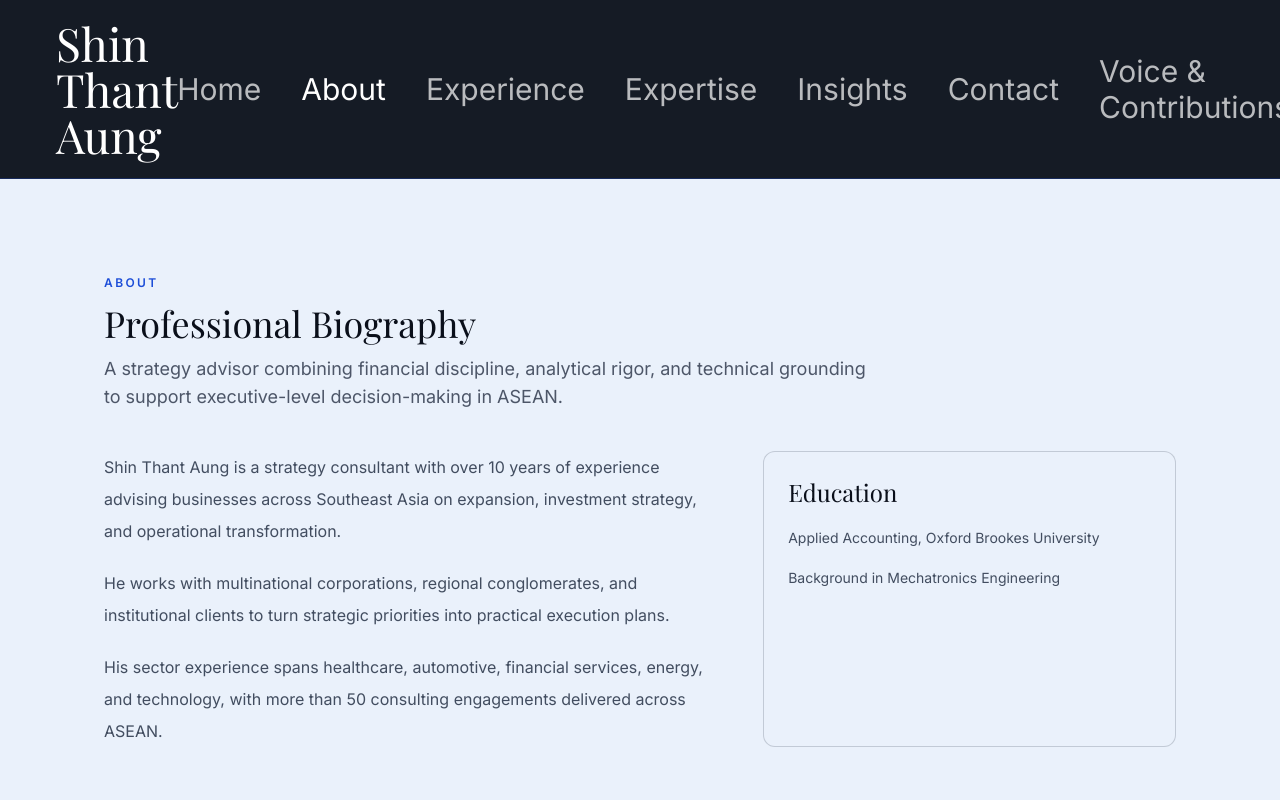
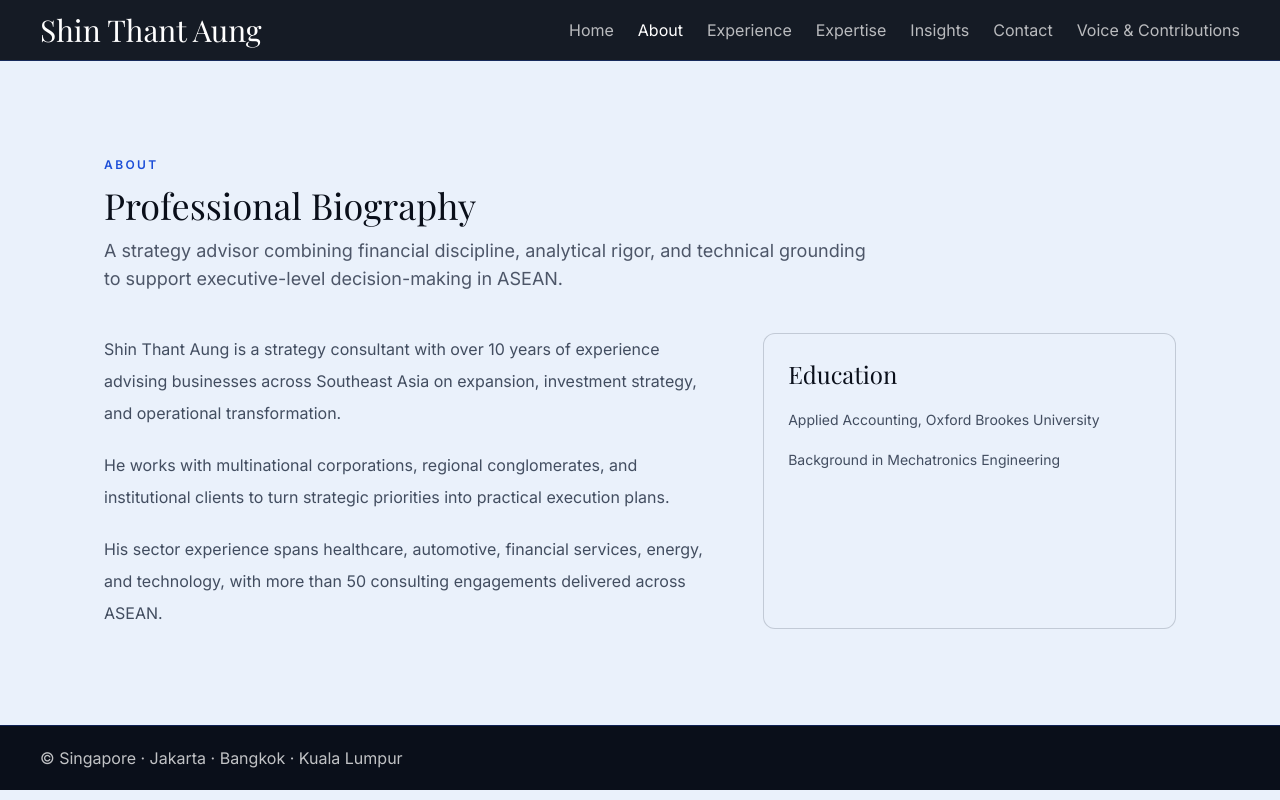
Before and after one commit to macmann/STA-Web, a Next.js app: page /about in a window 1280 px wide. Shown: the top 800 px of the page. Built offline with nearby package versions, Linux system fonts and the light colour scheme; a web font is replaced by a local one.

Commit message:
Reduce header and footer sizing

```diff
--- a/components/Footer.tsx
+++ b/components/Footer.tsx
@@ -1,7 +1,7 @@
 export function Footer() {
   return (
-    <footer className="border-t border-accent/30 bg-ink py-10">
-      <div className="mx-auto w-full max-w-7xl px-8 text-3xl text-white/75 md:px-14">
+    <footer className="border-t border-accent/30 bg-ink py-5">
+      <div className="mx-auto w-full max-w-7xl px-6 text-base text-white/75 md:px-10">
         <p>© Singapore · Jakarta · Bangkok · Kuala Lumpur</p>
       </div>
     </footer>
--- a/components/Navbar.tsx
+++ b/components/Navbar.tsx
@@ -24,17 +24,17 @@ export function Navbar() {
 
   return (
     <header className="sticky top-0 z-40 border-b border-accent/30 bg-ink/95 backdrop-blur">
-      <div className="mx-auto flex w-full max-w-7xl items-center justify-between px-8 py-5 md:px-14">
-        <Link href="/" className="font-serif text-4xl leading-none text-white md:text-[46px]">
+      <div className="mx-auto flex w-full max-w-7xl items-center justify-between px-6 py-3 md:px-10">
+        <Link href="/" className="font-serif text-2xl leading-none text-white md:text-3xl">
           {profile.name}
         </Link>
         <nav>
-          <ul className="hidden items-center gap-10 md:flex">
+          <ul className="hidden items-center gap-6 md:flex">
             {navItems.map(([label, href]) => {
               const active = pathname === href;
               return (
                 <li key={href}>
-                  <Link href={href} className={`text-3xl ${active ? "text-white" : "text-white/70 hover:text-white"}`}>
+                  <Link href={href} className={`text-base ${active ? "text-white" : "text-white/70 hover:text-white"}`}>
                     {label}
                   </Link>
                 </li>
@@ -43,13 +43,13 @@ export function Navbar() {
             <li className="group relative">
               <Link
                 href="/speaking"
-                className={`text-3xl ${pathname.startsWith("/speaking") ? "text-white" : "text-white/70 hover:text-white"}`}
+                className={`text-base ${pathname.startsWith("/speaking") ? "text-white" : "text-white/70 hover:text-white"}`}
               >
                 Voice & Contributions
               </Link>
-              <div className="invisible absolute right-0 top-full mt-3 w-72 border border-steel/20 bg-white opacity-0 shadow-soft transition-all group-hover:visible group-hover:opacity-100">
+              <div className="invisible absolute right-0 top-full mt-2 w-64 border border-steel/20 bg-white opacity-0 shadow-soft transition-all group-hover:visible group-hover:opacity-100">
                 {voiceItems.map(([label, href]) => (
-                  <Link key={href} href={href} className="block px-5 py-4 text-xl text-ink hover:bg-mist">
+                  <Link key={href} href={href} className="block px-4 py-3 text-sm text-ink hover:bg-mist">
                     {label}
                   </Link>
                 ))}
```
